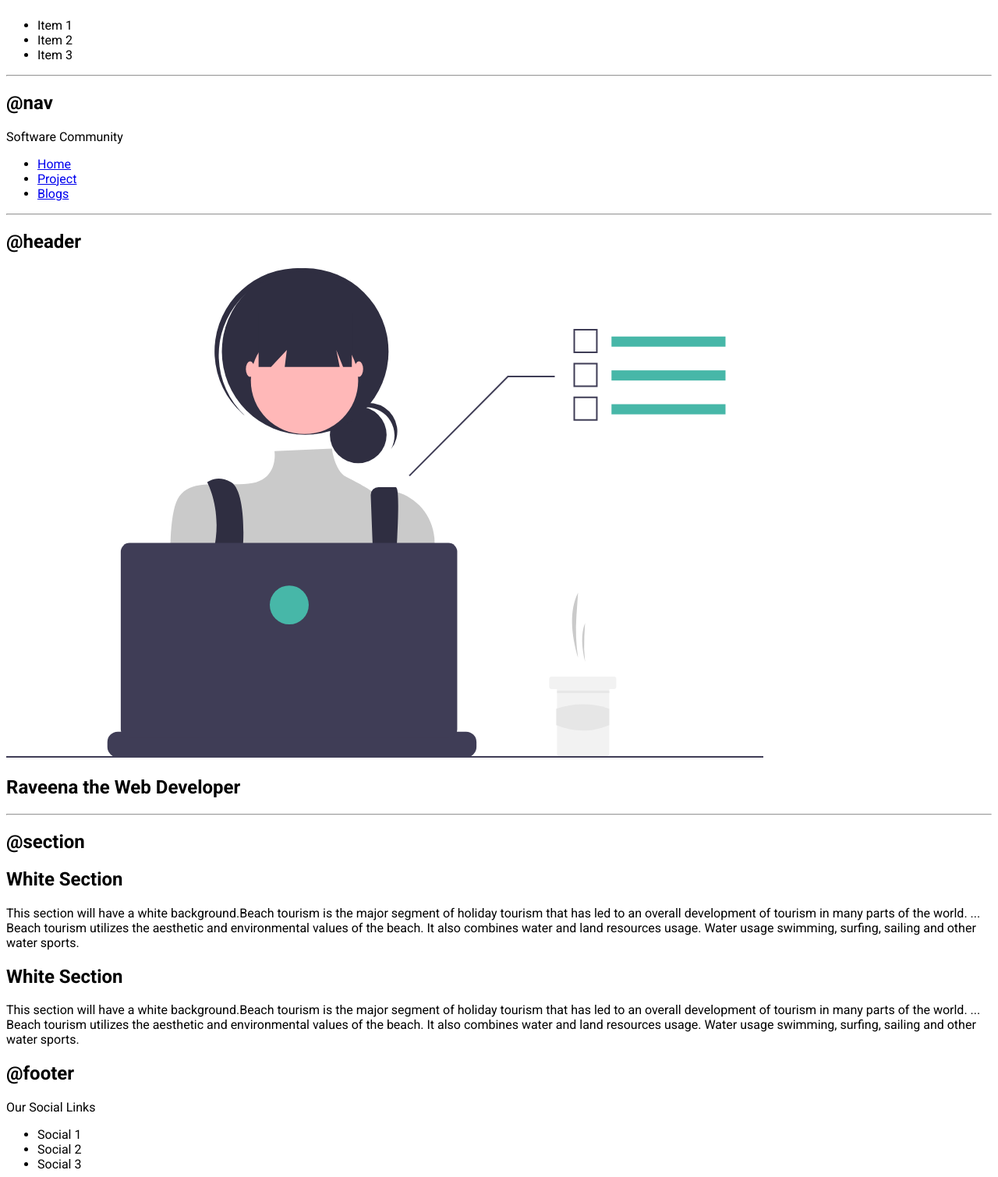
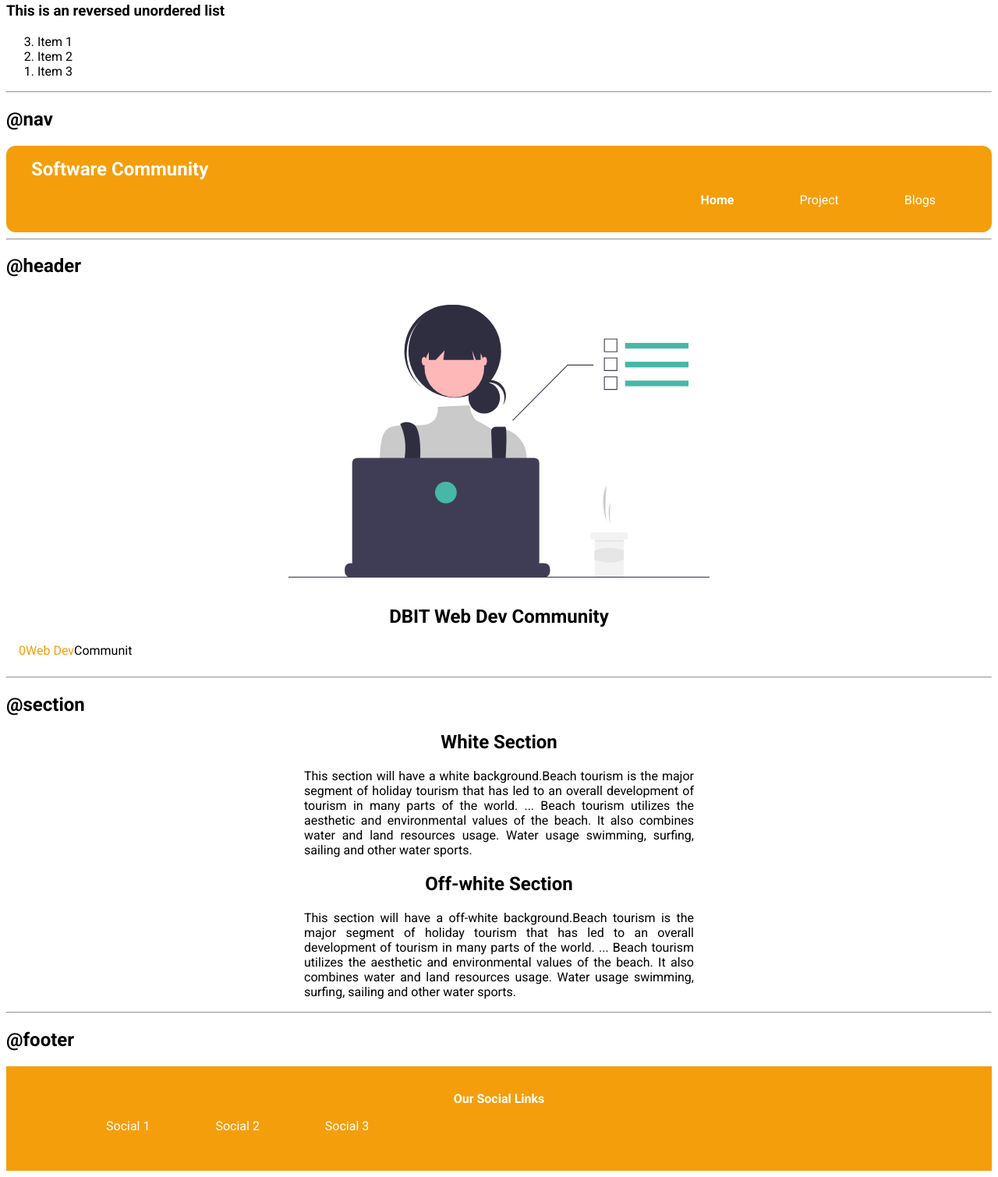
Before and after one commit to rpitale/clp-component-library, a plain HTML site: page index.html in a window 1280 px wide. Shown: the part 1090-2600 px from the top of the page at 78% size. Drawn offline with Linux system fonts and the light colour scheme.

Commit message:
feat: html css complete

```diff
--- a/index.html
+++ b/index.html
@@ -6,7 +6,6 @@
     <meta name="viewport" content="width=device-width, initial-scale=1.0">
     <title>Raveena CLP Component Library</title>
     <link rel="stylesheet" href="style.css">
-
 </head>
 <body>
 
@@ -16,7 +15,7 @@
 
     <h2>@Typography</h2>
     <h1>This is the biggest heading available</h1>
-    <h2>This is second biggest heading available</h2>
+    <h2>This is second biggest heading available</h2>=
     <h3>This the third biggest heading available</h3>
     <h4>This the third smallest heading available</h4>
     <h5>This the second smallest heading available</h5>
@@ -24,18 +23,18 @@
     <hr>
 
 
-    <h2>@container</h2>
+    h2>@Container</h2>
     <h3>Fluid Container</h3>
-    <div>This is a container which will go till the end of the page if there is enough page available </div>
+    <div class="container">This is a container which will go till the of the page if there is enough text available.</div>
     <h3>Centered Fluid Container</h3>
-    <div>This is a container which will go till the specified width of the page if there is enough page available</div>
+    <div class="container container-center">This is a centered container which will till the specified width of the page if there is enough text available.</div>
     <hr>
 
 
     <h2>@link</h2>
-    <div>
-        <a href="">Primary Link</a>
-        <a href="">Secondary Link</a>
+    <div class="link-box">
+        <a class="links secondary-links" href="#">Primary Link </a>
+        <a class="links secondary-links" href="#">Secondary Link</a>
     </div>
     <hr>
 
@@ -48,68 +47,62 @@
     </ol>
     <h3>This is an unordered list</h3>
     <ul>
+        <li class="list-item-inline">Item 1</li>
+        <li class="list-item-inline">Item 2</li>
+        <li class="list-item-inline">Item 3</li>
+    </ul>
+    <h3>This is an reversed unordered list</h3>
+    <ol reversed>
         <li>Item 1</li>
         <li>Item 2</li>
         <li>Item 3</li>
-    </ul>
-    <h3>This is an reversed unordered list</h3>
-    <ul>
-        <li>Item 1</li>
-        <li>Item 2</li>
-        <li>Item 3</li>
-    </ul>
+    </ol>
     <hr>
 
     <h2>@nav</h2>
-    <div>
-        <div>Software Community</div>
-        <ul>
-            <li><a href="#">Home</a></li>
-            <li><a href="#">Project</a></li>
-            <li><a href="#">Blogs</a></li>
+    <nav class="navigation">
+        <div class="nav-brand">Software Community</div>
+        <ul class="list-non-bullet nav-pill">
+            <li class="list-item-inline"><a class="links links-active" href="#">Home</a></li>
+            <li class="list-item-inline"><a class="links" href="#">Project</a></li>
+            <li class="list-item-inline" ><a class="links" href="#">Blogs</a></li>
         </ul>
-    </div>
+    </nav>
     <hr>
 
     <h2>@header</h2>
-    <header>
-        <img src="res/hero.svg" alt="coder image">
-        <h2>Raveena the Web Developer</h2>
+    <header class="hero">
+        <img class="hero-img" src="res/hero.svg" alt="coder image">
+        <h2 class="hero-heading">DBIT Web Dev Community</h2>
+        <span class="hero-colored">0Web Dev</span>Communit</h2>
     </header>
     <hr>
 
     <h2>@section</h2>
-    <section>
-        <div>
+    <section class="section">
+        <div class="container container-center">
             <h1>White Section</h1>
             <p>This section will have a white background.Beach tourism is the major segment of holiday tourism that has led to an overall development of tourism in many parts of the world. ... Beach tourism utilizes the aesthetic and environmental values of the beach. It also combines water and land resources usage. Water usage swimming, surfing, sailing and other water sports. </p>
         </div>
     </section>
-    <section>
-        <div>
-            <h1>White Section</h1>
-            <p>This section will have a white background.Beach tourism is the major segment of holiday tourism that has led to an overall development of tourism in many parts of the world. ... Beach tourism utilizes the aesthetic and environmental values of the beach. It also combines water and land resources usage. Water usage swimming, surfing, sailing and other water sports.</p>
+    <section class="section">
+        <div class="container container-center">
+            <h1>Off-white Section</h1>
+            <p>This section will have a off-white background.Beach tourism is the major segment of holiday tourism that has led to an overall development of tourism in many parts of the world. ... Beach tourism utilizes the aesthetic and environmental values of the beach. It also combines water and land resources usage. Water usage swimming, surfing, sailing and other water sports.</p>
         </div>
     </section>
+    <hr>
 
     <h2>@footer</h2>
-    <footer>
-        <div>Our Social Links</div>
-        <ul>
-            <li>Social 1</li>
-            <li>Social 2</li>
-            <li>Social 3</li>
+    <footer class="footer">
+        <div class="footer-heading">Our Social Links</div>
+        <ul class="list-non-bullet">
+            <li class="list-item-inline"><a class="links" href="">Social 1</a></li>
+            <li class="list-item-inline"><a class="links" href="">Social 2</a></li>
+            <li class="list-item-inline"><a class="links" href="">Social 3</a></li>
         </ul>
     </footer>
 
-
-
-
-
-
-
-
     <div style="height: 40vh;"></div>
-
 </body>
 </html>
--- a/style.css
+++ b/style.css
@@ -1,6 +1,133 @@
 @import url('https://fonts.googleapis.com/css2?family=Roboto:ital,wght@0,100;0,300;0,400;0,500;0,700;0,900;1,100;1,300;1,400;1,500;1,700;1,900&display=swap');
+
+/*CSS Variables*/
+:root{
+    --primary-color: #F59E0B;
+    --white: #FFFFFF;
+}
 
 body
 {
     font-family: 'Roboto', sans-serif;
 }
+
+/* container */
+.container{
+      padding: 0rem 1rem;
+}
+
+.container-center{
+    max-width: 500px;
+    margin:auto;
+}
+
+
+ /*links*/
+.link-box{
+    margin-bottom: 2rem;
+}
+
+.links{
+   padding: 0.5rem 1rem;
+   text-decoration: none;
+}
+
+.primary-links{
+    border:1px solid var(--primary-color);
+    border-radius: 0.5rem;
+    background-color: var(--primary-color);
+    color: var(--white);
+    text-decoration: none;
+}
+
+.secondary-links{
+    border:1px solid var(--primary-color);
+    border-radius: 0.5rem;
+    text-decoration: none;
+}
+
+/*list*/
+.list-non-bullet{
+    list-style: none;
+}
+
+.list-item-inline{
+    display: inline;
+    padding: 0.5rem 1.5rem;
+}
+
+/*nav*/
+.navigation{
+    background-color: var(--primary-color);
+    border-radius: 00.75rem;
+    padding: 1rem 2rem;
+}
+
+.nav-brand{
+    color: var(--white);
+    font-weight: bold;
+    font-size: x-large;
+}
+
+.navigation .nav-pill{
+    text-align: right;
+}
+
+.navigation .links{
+    color: var(--white);
+}
+
+.navigation .links-active{
+    font-weight: bold;
+}
+
+/*Header*/
+.hero{
+    padding:1rem ;
+}
+
+.hero-img{
+    max-width: 70%;
+    max-height: 350px;
+    display: block;
+    margin: auto;
+}
+
+.hero-heading{
+    text-align: center;
+    padding-top: 1rem;
+}
+
+.hero .hero-colored{
+    color: var(--primary-color);
+}
+/*Section*/
+.section h1{
+    text-align: center;
+}
+
+.section p{
+    text-align: justify;
+}
+
+.section-ow{
+    padding: 1rem;
+    background-color: var(--Off-white);
+}
+
+/*Footer*/
+
+.footer{
+    background-color: var(--primary-color);
+    padding: 2rem 3rem;
+}
+
+.footer-heading{
+    text-align: center;
+    color: var(--white);
+    font-weight: bold;
+}
+
+.footer .links{
+    color: var(--white);
+}
```
